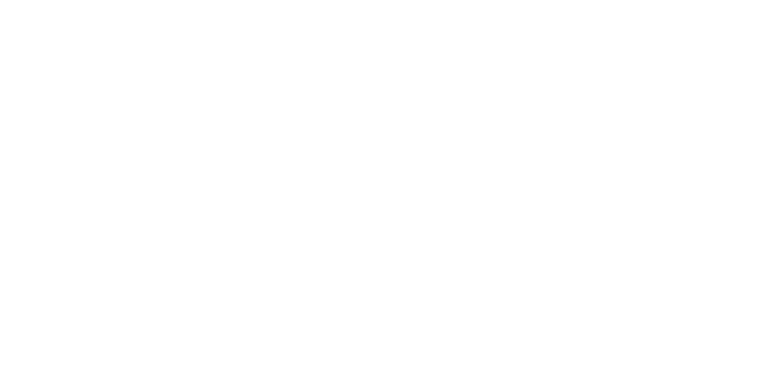
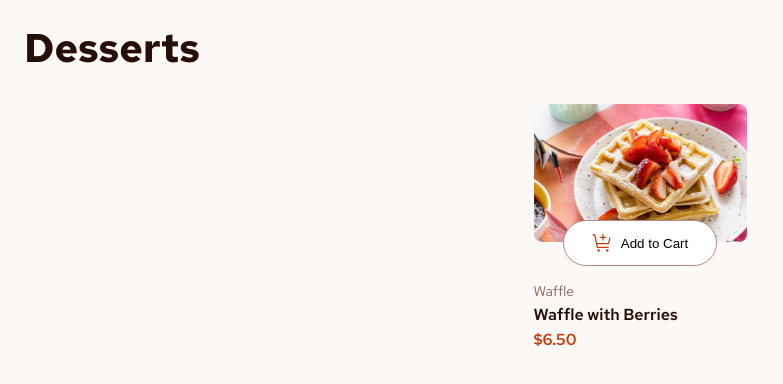
Before and after one commit to nikanoza/product-list-with-cart, a plain HTML site: page index.html in a window 1280 px wide. Shown: the whole page, without its empty margins (0-783 px from the left). Drawn offline with Linux system fonts and the light colour scheme.

Commit message:
wip: work with products

```diff
--- a/index.html
+++ b/index.html
@@ -13,6 +13,47 @@
     />
     <title>Frontend Mentor | Product list with cart</title>
     <script src="./script.js" defer></script>
+    <link rel="stylesheet" href="./styles.css" />
   </head>
-  <body></body>
+  <body>
+    <main>
+      <h1 class="title">desserts</h1>
+      <div class="products">
+        <div class="product">
+          <img
+            src="./assets/images/image-waffle-mobile.jpg"
+            alt=""
+            class="product-img"
+          />
+          <button class="add-btn">
+            <svg
+              xmlns="http://www.w3.org/2000/svg"
+              width="21"
+              height="20"
+              fill="none"
+              viewBox="0 0 21 20"
+            >
+              <g fill="#C73B0F" clip-path="url(#a)">
+                <path
+                  d="M6.583 18.75a1.25 1.25 0 1 0 0-2.5 1.25 1.25 0 0 0 0 2.5ZM15.334 18.75a1.25 1.25 0 1 0 0-2.5 1.25 1.25 0 0 0 0 2.5ZM3.446 1.752a.625.625 0 0 0-.613-.502h-2.5V2.5h1.988l2.4 11.998a.625.625 0 0 0 .612.502h11.25v-1.25H5.847l-.5-2.5h11.238a.625.625 0 0 0 .61-.49l1.417-6.385h-1.28L16.083 10H5.096l-1.65-8.248Z"
+                />
+                <path
+                  d="M11.584 3.75v-2.5h-1.25v2.5h-2.5V5h2.5v2.5h1.25V5h2.5V3.75h-2.5Z"
+                />
+              </g>
+              <defs>
+                <clipPath id="a">
+                  <path fill="#fff" d="M.333 0h20v20h-20z" />
+                </clipPath>
+              </defs>
+            </svg>
+            Add to Cart
+          </button>
+          <h3 class="category">Waffle</h3>
+          <h2 class="product-name">Waffle with Berries</h2>
+          <h3 class="price">$6.50</h3>
+        </div>
+      </div>
+    </main>
+  </body>
 </html>
--- /dev/null
+++ b/styles.css
@@ -0,0 +1,107 @@
+@import url("https://fonts.googleapis.com/css2?family=Red+Hat+Text:ital,wght@0,300..700;1,300..700&display=swap");
+
+:root {
+  --active-red: #c73b0f;
+  --dark-rose: #260f08;
+  --brown-rose: #87635a;
+  --medium-brown-rose: #ad8a85;
+  --light-brown-rose: #caafa7;
+  --light-rose: #f5eeec;
+  --white-rose: #fcf8f6;
+  --grass: #1ea575;
+  --dark: #000000;
+  --light: #ffffff;
+}
+
+* {
+  margin: 0;
+  padding: 0;
+  box-sizing: border-box;
+}
+
+body {
+  max-width: 100vw;
+  min-height: 100vh;
+  padding: 24px;
+  background-color: var(--white-rose);
+}
+
+.title {
+  color: var(--dark-rose);
+  font-family: "Red Hat Text";
+  font-size: 40px;
+  font-style: normal;
+  font-weight: 700;
+  line-height: 120%;
+  text-transform: capitalize;
+}
+
+.products {
+  width: 100%;
+  display: flex;
+  flex-wrap: wrap;
+  justify-content: center;
+  align-items: center;
+  gap: 24px;
+  margin-top: 32px;
+}
+
+.product {
+  width: 327px;
+  display: flex;
+  flex-direction: column;
+}
+
+.product-img {
+  width: 100%;
+  border-radius: 8px;
+}
+
+.add-btn {
+  display: flex;
+  padding: 12px 28px;
+  justify-content: center;
+  align-items: center;
+  gap: 8px;
+  border-radius: 999px;
+  background-color: var(--light);
+  border: 1px solid var(--medium-brown-rose);
+  align-self: center;
+  width: fit-content;
+  margin: -22px;
+}
+
+.category {
+  color: var(--brown-rose);
+  font-family: "Red Hat Text";
+  font-size: 14px;
+  font-style: normal;
+  font-weight: 400;
+  line-height: normal;
+  margin-top: 38px;
+}
+
+.product-name {
+  color: var(--dark-rose);
+  font-family: "Red Hat Text";
+  font-size: 16px;
+  font-style: normal;
+  font-weight: 600;
+  line-height: normal;
+  margin-top: 4px;
+}
+
+.price {
+  color: var(--active-red);
+  font-family: "Red Hat Text";
+  font-size: 16px;
+  font-style: normal;
+  font-weight: 600;
+  line-height: normal;
+  margin-top: 4px;
+}
+@media (min-width: 540px) {
+  .product {
+    width: 213px;
+  }
+}
```
